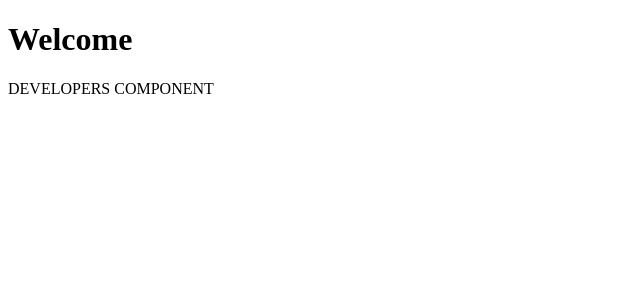
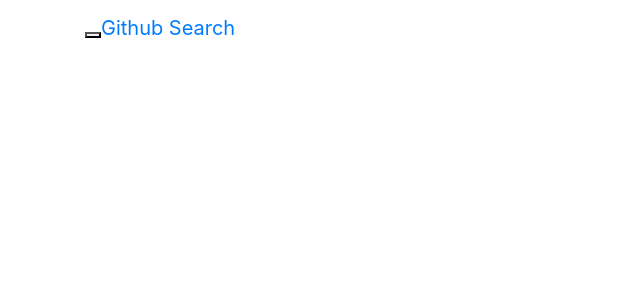
Before and after one commit to JadyVella/Developers, an Angular app: page / in a window 1280 px wide. Shown: the top 300 px of the page, without its empty margins (0-640 px from the left). Built offline with nearby package versions, Linux system fonts and the light colour scheme; no server answers.

Commit message:
Add a navbar in AppComponent

```diff
--- a/package.json
+++ b/package.json
@@ -19,6 +19,8 @@
     "@angular/platform-browser": "^8.2.14",
     "@angular/platform-browser-dynamic": "~8.2.14",
     "@angular/router": "~8.2.14",
+    "bootstrap": "^4.4.1",
+    "popper": "^1.0.1",
     "rxjs": "~6.4.0",
     "tslib": "^1.10.0",
     "zone.js": "~0.9.1"
--- a/src/app/app.component.html
+++ b/src/app/app.component.html
@@ -1,2 +1,30 @@
-<h1>Welcome</h1>
-<app-developers></app-developers>
+<nav class="navbar navbar-inverse navbar-default">
+    <div class="container">
+        <div class="navbar-header">
+            <button type="button" class="navbar-toggle collapsed" data-toggle="collapse">
+                <span class="sr-only">Toggle navigation</span>
+                <span class="icon-bar"></span>
+                <span class="icon-bar"></span>
+                <span class="icon-bar"></span>
+            </button>
+            <a class="navbar-brand" href="#">Github Search</a>
+        </div>
+        <div id="navbar" class="collapse navbar-collapse">
+
+            <ul class="nav navbar-nav">
+
+            </ul>
+
+        </div>
+    </div>
+</nav>
+
+<div class="container">
+
+    <div class="row">
+        <div class="col-md-8 col-md-offset-2">
+            <app-developers></app-developers>
+        </div>
+    </div>
+
+</div>
--- a/src/app/developers/developers.component.html
+++ b/src/app/developers/developers.component.html
@@ -1 +1,7 @@
-DEVELOPERS COMPONENT
+<div *ngIf="user">
+    <div class="panel panel-default">
+        <div class="panel-heading">
+            <h3 class="panel-title">{{user.login}}</h3>
+        </div>
+    </div>
+</div>
--- a/src/app/developers/developers.component.ts
+++ b/src/app/developers/developers.component.ts
@@ -8,12 +8,14 @@ import { DevelopersService } from '../developers-service/developers.service';
 })
 export class DevelopersComponent implements OnInit {
 
+  user:any;
+
   constructor(private developersService:DevelopersService) {
     console.log('Developers Component Init...');
 
     this.developersService.getUser().subscribe(user => {
-      console.log(user);
-    })
+      this.user = user;
+    });
   }
 
   ngOnInit() {
--- a/src/index.html
+++ b/src/index.html
@@ -5,6 +5,7 @@
   <title>Developers</title>
   <base href="/">
   <meta name="viewport" content="width=device-width, initial-scale=1">
+  <!-- <link rel="stylesheet" href="https://stackpath.bootstrapcdn.com/bootstrap/4.4.1/css/bootstrap.min.css"> -->
   <link rel="icon" type="image/x-icon" href="favicon.ico">
 </head>
 <body>
--- a/src/styles.css
+++ b/src/styles.css
@@ -1 +1,2 @@
 /* You can add global styles to this file, and also import other style files */
+@import "~bootstrap/dist/css/bootstrap.css"
```
Also changed, not shown: 1 other file (tests, documents, lock files or other folders).
